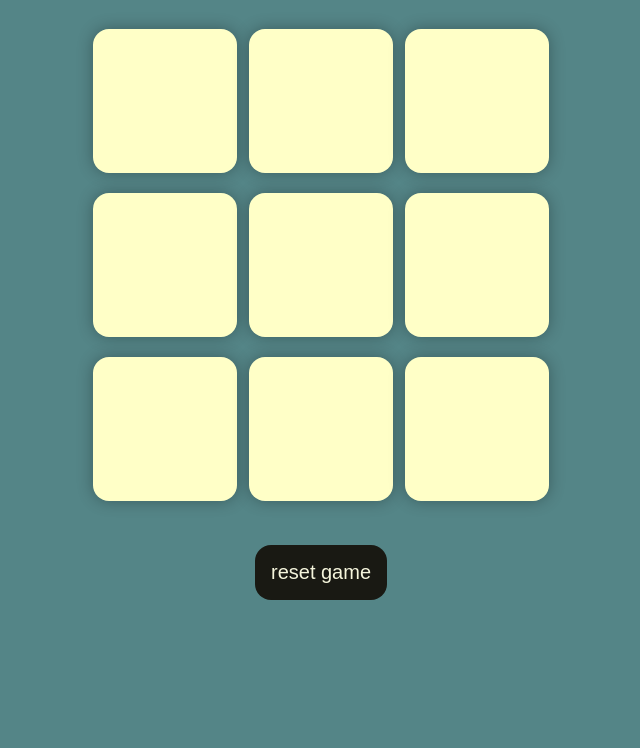
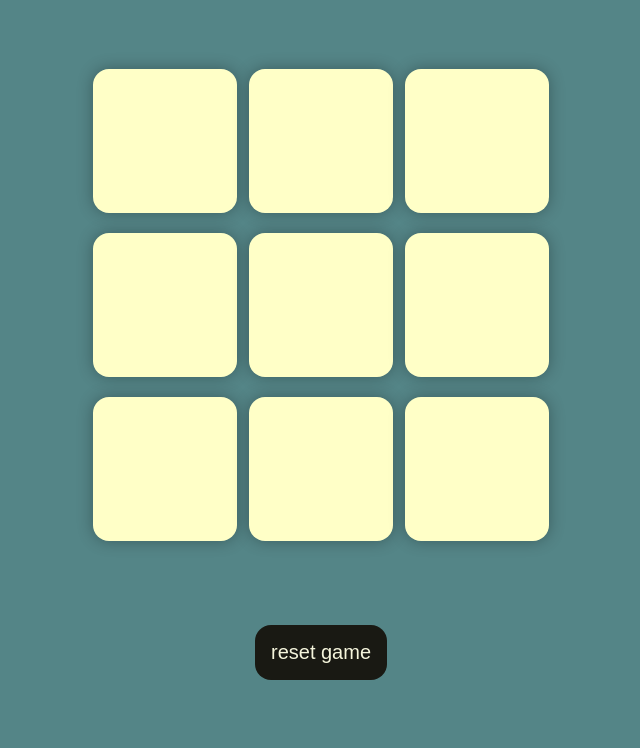
Before and after one commit to vinayakgupta07/Tic-Tac-Toe, a plain HTML site: page index.html in a window 1280 px wide. Shown: the part 52-800 px from the top of the page, without its empty margins (319-959 px from the left). Drawn offline with Linux system fonts and the light colour scheme.

Commit message:
Enhance Tic Tac Toe UI with new board size and color scheme

```diff
--- a/style.css
+++ b/style.css
@@ -1,7 +1,8 @@
 *{
     margin: 0;
     border:0;
-
+    color: red;
+    font-size: xlarge;
 }
 
 body{
@@ -9,7 +10,7 @@ body{
   text-align: center;
 }
 .container{
-    height: 70vh;
+    height: 80vh;
         display: flex;
 
     justify-content: center;
@@ -82,7 +83,7 @@ body{
 }
 .msgc{
 
-    font-size: 5vmin;
+    font-size: 10vmin;
 }
 #reset{
 
```
